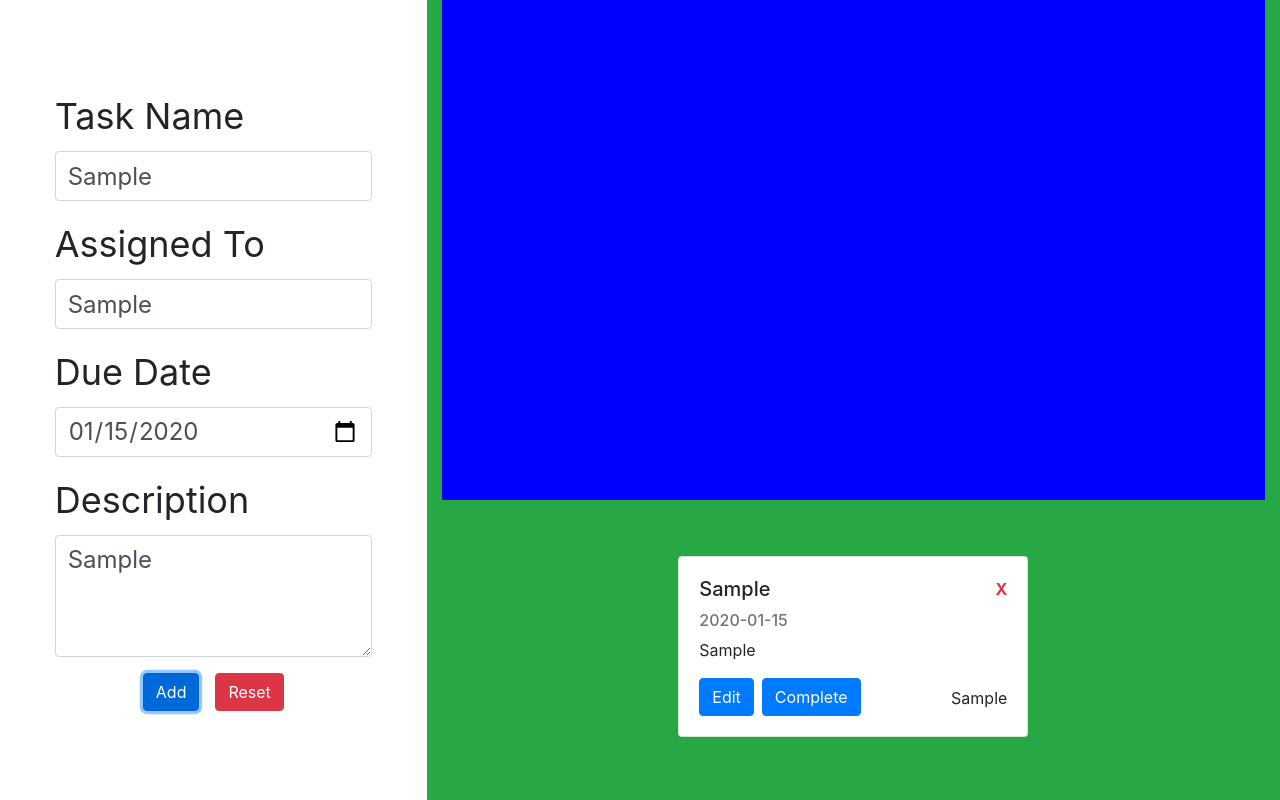
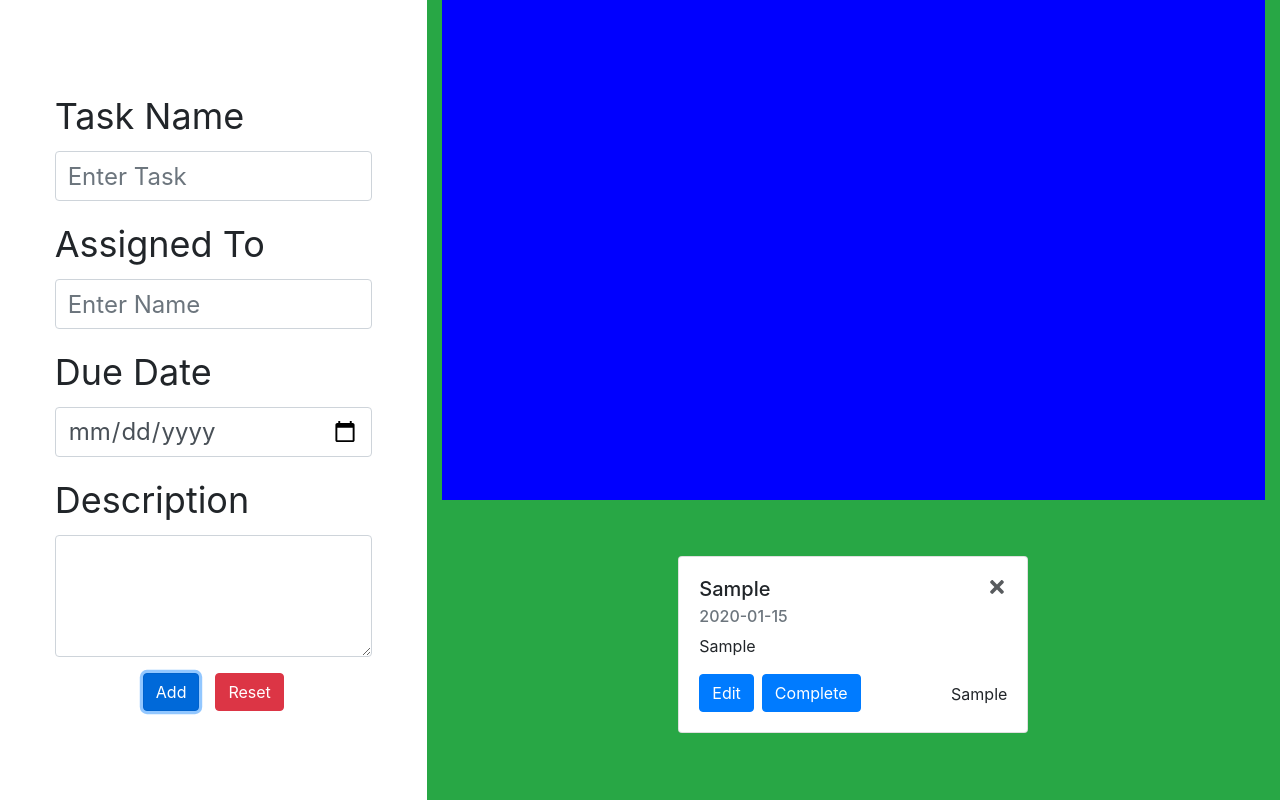
Before and after one commit to DarrenJZTan/react-task-app, a React (Create React App) app: page / in a window 1280 px wide. Both pictures are taken after typing "Sample", "Sample", "2020-01-15", "Sample" into the empty fields and a click on the button "Add". Built offline with nearby package versions, Linux system fonts and the light colour scheme.

Commit message:
delete task

```diff
--- a/package.json
+++ b/package.json
@@ -10,6 +10,7 @@
     "react": "^17.0.2",
     "react-bootstrap": "^1.5.2",
     "react-dom": "^17.0.2",
+    "react-icons": "^4.2.0",
     "react-scripts": "4.0.3",
     "uuid": "^8.3.2",
     "web-vitals": "^1.1.1"
--- a/src/Component/App.js
+++ b/src/Component/App.js
@@ -27,9 +27,13 @@ function App() {
     })
   }
 
+  //Remove Task
+  const deleteTask = (id) => {
+    setTasks(tasks.filter((task) => task.id !== id))
+  }
+
+  //Save Task
   useEffect(() => {save(tasks)}, [tasks])
-
-
   const save = (tasks) => {
     localStorage.setItem("tasks", JSON.stringify(tasks))
   }
@@ -42,7 +46,7 @@ function App() {
         </Container>
         <Container as={Col} fluid className='bg-success'>
           <div style={{height: "500px", backgroundColor: "blue"}}></div>
-          <TaskList tasks={tasks} className='' />
+          {tasks.length > 0 ? <TaskList tasks={tasks} onDelete={deleteTask} /> : 'No Tasks To Show'}
         </Container>
       </Row>
     </Container>
--- a/src/Component/FormPage.js
+++ b/src/Component/FormPage.js
@@ -44,14 +44,13 @@ const FormPage = ({ onAdd }) => {
 
       onAdd(object)
 
-      // setObject({
-      //   taskName: '',
-      //   assignedTo: '',
-      //   date: '',
-      //   description: '',
-      //   id: uuidv4()
-
-      // })
+      setObject({
+        taskName: '',
+        assignedTo: '',
+        date: '',
+        description: '',
+        id: uuidv4()
+      })
     }
   };
 
--- a/src/Component/Task.js
+++ b/src/Component/Task.js
@@ -1,14 +1,16 @@
 import Card from 'react-bootstrap/Card'
 import Button from 'react-bootstrap/Button'
+import { FaTimes } from 'react-icons/fa'
 
-const Task = ({ task }) => {
+const Task = ({ task, onDelete }) => {
+
   return (
     <>
       <Card key={task.index} className="m-2" style={{maxWidth: "350px", minWidth: "350px"}}>
         <Card.Body className="d-flex flex-column">
           <div>
             <Card.Title className="float-left">{task.taskName}</Card.Title>
-            <p className="float-right text-danger font-weight-bold">X</p>
+            <FaTimes style={{ cursor: 'pointer', fontSize: '1.25em', opacity: '0.75' }} className="float-right" onClick={() => onDelete(task.id)} />
           </div>
           <Card.Subtitle className="mb-2 text-muted">{task.date}</Card.Subtitle>
           <Card.Text>
--- a/src/Component/TaskList.js
+++ b/src/Component/TaskList.js
@@ -1,12 +1,12 @@
 import Task from './Task'
 
 
-const TaskList = ({ tasks }) => {
+const TaskList = ({ tasks, onDelete }) => {
 
   return (
     <div className='mt-5 d-flex flex-wrap justify-content-center '>
       {tasks.map((task) => (
-        <Task key={task.id} task={task} />
+        <Task key={task.id} task={task} onDelete={onDelete} />
       ))}
     </div>
   )
```
Also changed, not shown: 1 other file (tests, documents, lock files or other folders).
